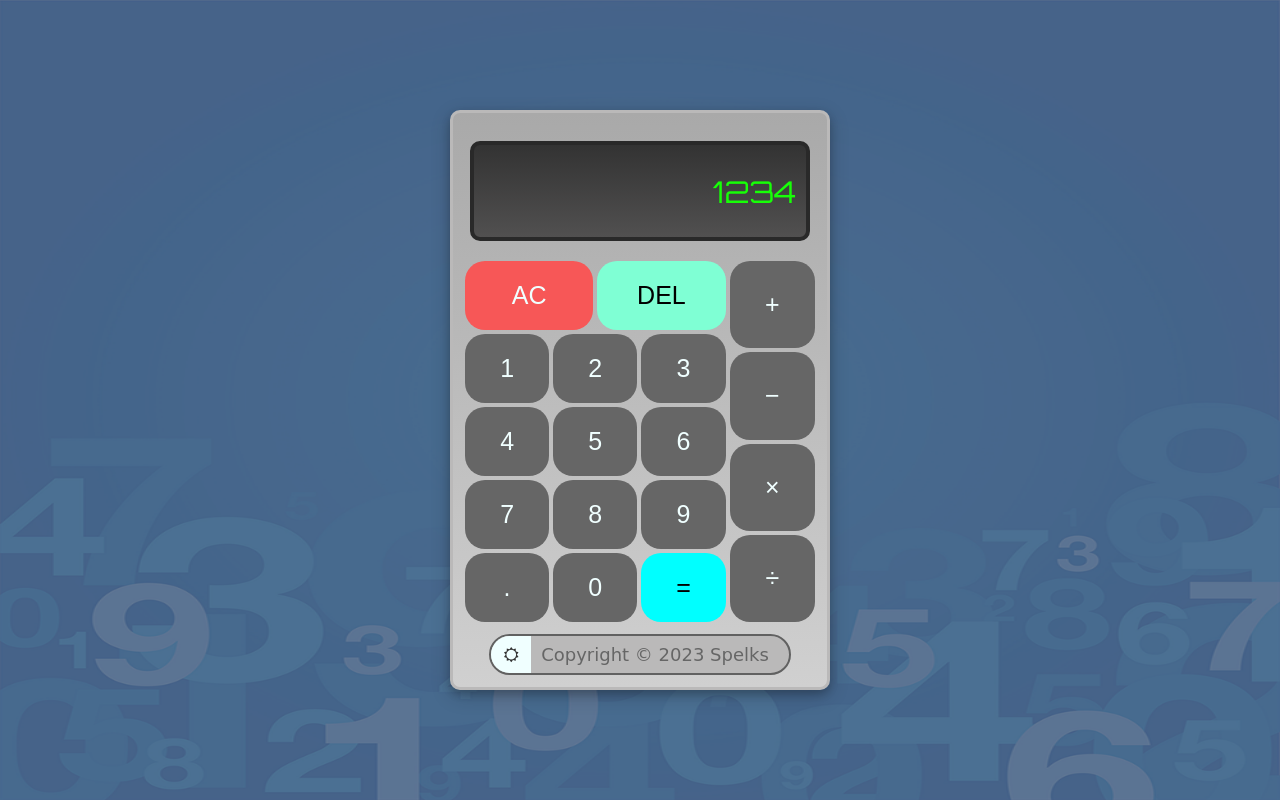
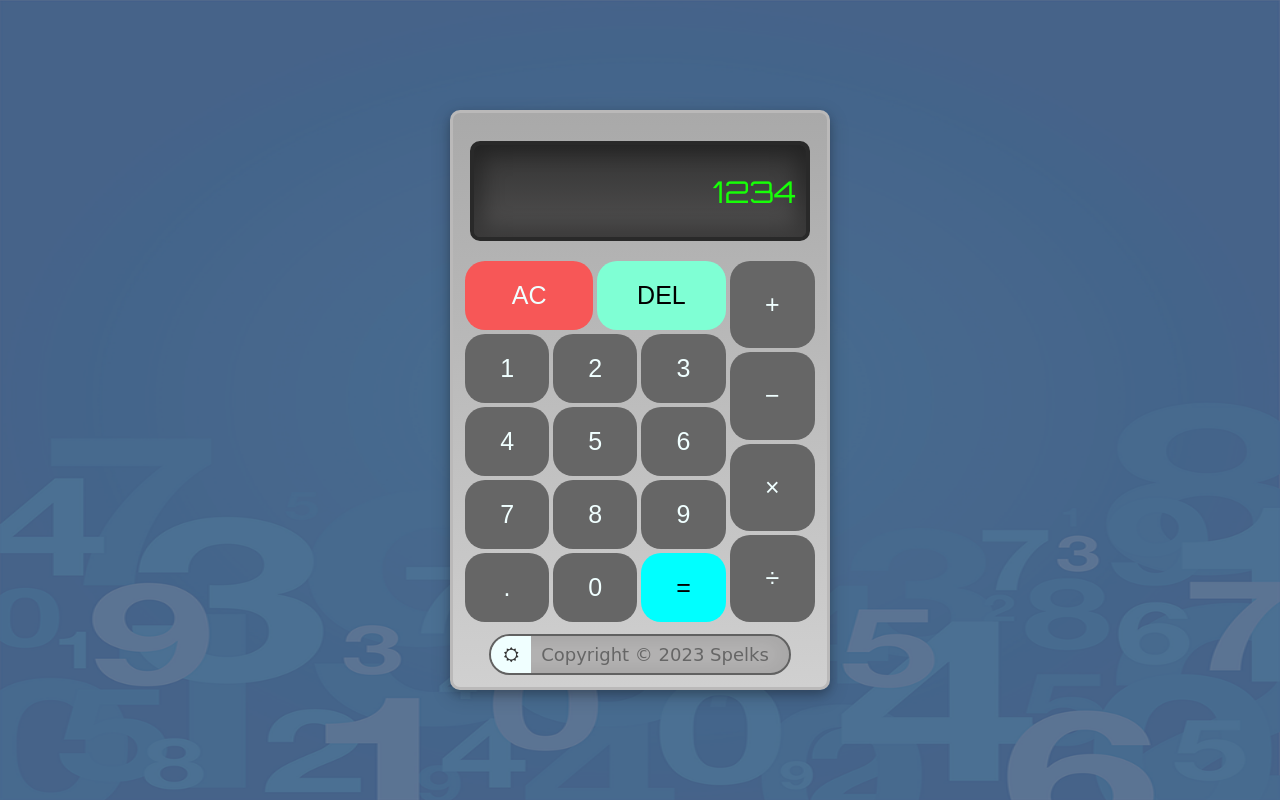
Before and after one commit to Spelks/calculator, a plain HTML site: page index.html in a window 1280 px wide. Both pictures are taken after a click on the button 511 px from the left and 654 px from the top of the page. Drawn offline with Linux system fonts and the light colour scheme.

Commit message:
Add inner shadow to display and copywrite.

```diff
--- a/style.css
+++ b/style.css
@@ -59,6 +59,7 @@ body {
     font-family: "Orbitron";
     margin: 18px 0px;
     transition: 1s;
+    box-shadow: inset 0px 0px 20px 10px rgba(0, 0, 0, 0.2);
 }
 
 /* Dark theme */
@@ -75,6 +76,7 @@ body {
 
 .dark-window {
     background-image: linear-gradient(#333, #515050);
+    box-shadow: inset 0px 0px 20px 10px rgba(0, 0, 0, 0.3);
     border: 4px solid rgb(41, 41, 41);
     color: rgb(23, 255, 7);
     transition: 1s;
@@ -177,4 +179,5 @@ button:hover {
     color: #666;
     border: 2px solid #616161;
     border-radius: 30px;
+    box-shadow: inset 0px 0px 20px 10px rgba(0, 0, 0, 0.1);
 }
```
